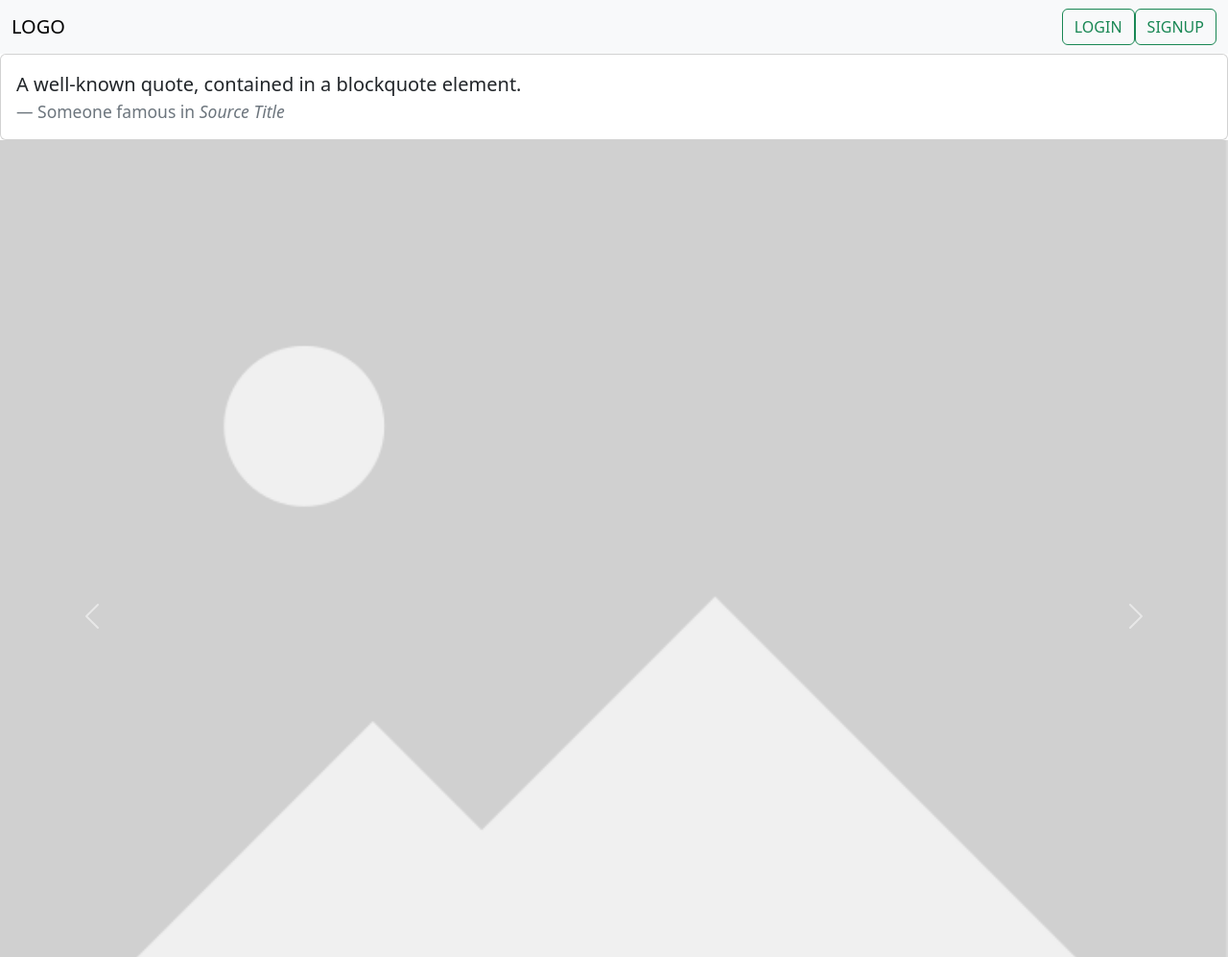
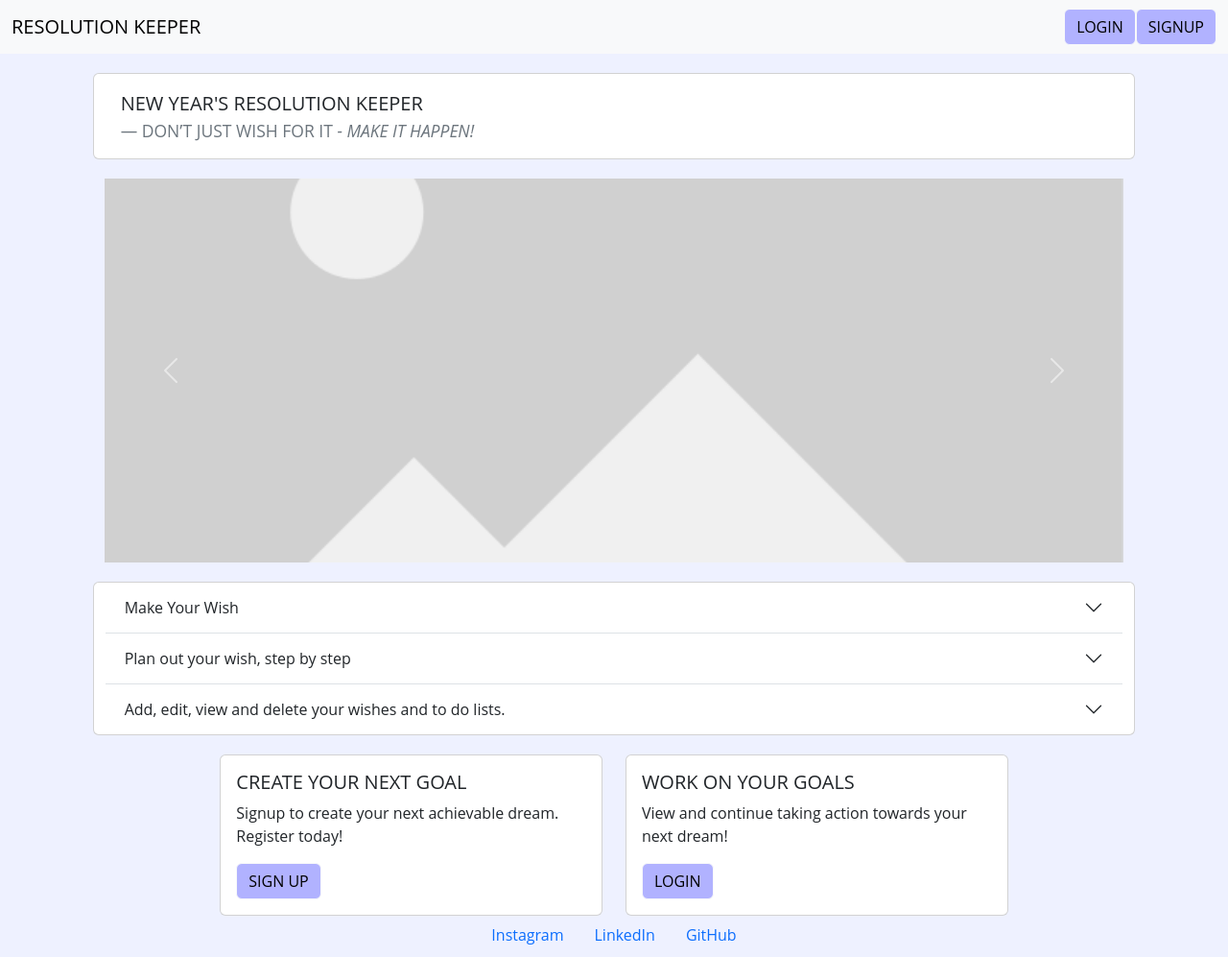
Before and after one commit to markohautala/portfolio-project-4, a plain HTML site: page index.html in a window 1280 px wide. Shown: the top 997 px of the page at 96% size. Drawn offline with nearby package versions, Linux system fonts and the light colour scheme; files that its build step writes are made by us from their sources.

Commit message:
Add: styles and content to index.html page

```diff
--- a/assets/css/styles.css
+++ b/assets/css/styles.css
@@ -0,0 +1,32 @@
+
+
+body {
+    font-family: 'Open Sans', sans-serif;
+    color: #333;
+    background-color: #EEF1FF
+    ;
+    margin: 0;
+    padding: 0;
+}
+
+/* Header */
+
+
+/* Main Content */
+
+.custom-section {
+    margin-top: 20px;
+}
+
+.style-carousel img {
+    height: 400px !important;
+    width: 100%;
+    object-fit: cover;
+}
+
+.btn {
+    background-color: #B1B2FF;
+}
+
+
+/* Footer */
--- a/index.html
+++ b/index.html
@@ -5,35 +5,35 @@
     <meta name="viewport" content="width=device-width, initial-scale=1">
     <title>New Year's Resolution Keeper</title>
     <link href="https://cdn.jsdelivr.net/npm/bootstrap@5.3.3/dist/css/bootstrap.min.css" rel="stylesheet" integrity="sha384-QWTKZyjpPEjISv5WaRU9OFeRpok6YctnYmDr5pNlyT2bRjXh0JMhjY6hW+ALEwIH" crossorigin="anonymous">
-    <link href="styles.css" rel="stylesheet">
+    <link href="assets/css/styles.css" rel="stylesheet">
   </head>
   <body>
     <header>
         <section>
             <nav class="navbar bg-body-tertiary">
                 <div class="container-fluid">
-                  <a class="navbar-brand">LOGO</a>
+                  <a class="navbar-brand">RESOLUTION KEEPER</a>
                   <form class="d-flex" role="search">
-                    <button class="btn btn-outline-success" type="submit">LOGIN</button>
-                    <button class="btn btn-outline-success" type="submit">SIGNUP</button>
+                    <button class="btn btn-light" type="submit">LOGIN</button>
+                    <button class="btn btn-light" type="submit">SIGNUP</button>
                   </form>
                 </div>
               </nav>
         </section>
     </header>
     <main>
-        <section>
-            <div class="card">
+        <section class="custom-section row justify-content-center">
+            <div class="card col-lg-10 col-md-12">
                 <div class="card-body">
                   <blockquote class="blockquote mb-0">
-                    <p>A well-known quote, contained in a blockquote element.</p>
-                    <footer class="blockquote-footer">Someone famous in <cite title="Source Title">Source Title</cite></footer>
+                    <p>NEW YEAR'S RESOLUTION KEEPER</p>
+                    <footer class="blockquote-footer">DON’T JUST WISH FOR IT <cite title="Source Title">- MAKE IT HAPPEN!</cite></footer>
                   </blockquote>
                 </div>
               </div>
         </section>
-        <section>
-            <div id="carouselExampleInterval" class="carousel slide" data-bs-ride="carousel">
+        <section class="custom-section style-carousel row justify-content-center">
+            <div id="carouselExampleInterval" class="carousel slide col-lg-10 col-md-12" data-bs-ride="carousel">
                 <div class="carousel-inner">
                   <div class="carousel-item active" data-bs-interval="10000">
                     <img src="assets\images\Placeholder-image.png" class="d-block w-100" alt="...">
@@ -55,57 +55,57 @@
                 </button>
               </div>
         </section>
-        <section>
-            <div class="accordion accordion-flush" id="accordionFlushExample">
+        <section class="custom-section row justify-content-center">
+            <div class="accordion accordion-flush card col-lg-10 col-md-12" id="accordionFlushExample">
                 <div class="accordion-item">
                   <h2 class="accordion-header">
                     <button class="accordion-button collapsed" type="button" data-bs-toggle="collapse" data-bs-target="#flush-collapseOne" aria-expanded="false" aria-controls="flush-collapseOne">
-                      Accordion Item #1
+                        Make Your Wish
                     </button>
                   </h2>
                   <div id="flush-collapseOne" class="accordion-collapse collapse" data-bs-parent="#accordionFlushExample">
-                    <div class="accordion-body">Placeholder content for this accordion, which is intended to demonstrate the <code>.accordion-flush</code> class. This is the first item's accordion body.</div>
+                    <div class="accordion-body">For the first time in history, make new year's resolutions that actually come true - because of you.</div>
                   </div>
                 </div>
                 <div class="accordion-item">
                   <h2 class="accordion-header">
                     <button class="accordion-button collapsed" type="button" data-bs-toggle="collapse" data-bs-target="#flush-collapseTwo" aria-expanded="false" aria-controls="flush-collapseTwo">
-                      Accordion Item #2
+                      Plan out your wish, step by step
                     </button>
                   </h2>
                   <div id="flush-collapseTwo" class="accordion-collapse collapse" data-bs-parent="#accordionFlushExample">
-                    <div class="accordion-body">Placeholder content for this accordion, which is intended to demonstrate the <code>.accordion-flush</code> class. This is the second item's accordion body. Let's imagine this being filled with some actual content.</div>
+                    <div class="accordion-body">Once you have created a wish, then you'll create a personalized to do list to actually map out how to reach your goal/goals.</div>
                   </div>
                 </div>
                 <div class="accordion-item">
                   <h2 class="accordion-header">
                     <button class="accordion-button collapsed" type="button" data-bs-toggle="collapse" data-bs-target="#flush-collapseThree" aria-expanded="false" aria-controls="flush-collapseThree">
-                      Accordion Item #3
+                      Add, edit, view and delete your wishes and to do lists.
                     </button>
                   </h2>
                   <div id="flush-collapseThree" class="accordion-collapse collapse" data-bs-parent="#accordionFlushExample">
-                    <div class="accordion-body">Placeholder content for this accordion, which is intended to demonstrate the <code>.accordion-flush</code> class. This is the third item's accordion body. Nothing more exciting happening here in terms of content, but just filling up the space to make it look, at least at first glance, a bit more representative of how this would look in a real-world application.</div>
+                    <div class="accordion-body">Get confidence in knowing that you CAN reach your goals. After you have created your goal/goals, then you can create an account and whenever you like, view, edit and delete your goals and to-do lists as you please.</div>
                   </div>
                 </div>
               </div>
         </section>
-        <section>
-            <div class="row">
+        <section class="custom-section row justify-content-center">
+            <div class="row col-lg-8 col-md-12">
                 <div class="col-sm-6 mb-3 mb-sm-0">
                   <div class="card">
                     <div class="card-body">
-                      <h5 class="card-title">Special title treatment</h5>
-                      <p class="card-text">With supporting text below as a natural lead-in to additional content.</p>
-                      <a href="#" class="btn btn-primary">LOGIN</a>
+                      <h5 class="card-title">CREATE YOUR NEXT GOAL</h5>
+                      <p class="card-text">Signup to create your next achievable dream. Register today!</p>
+                      <a href="#" class="btn btn-light">SIGN UP</a>
                     </div>
                   </div>
                 </div>
                 <div class="col-sm-6">
                   <div class="card">
                     <div class="card-body">
-                      <h5 class="card-title">Special title treatment</h5>
-                      <p class="card-text">With supporting text below as a natural lead-in to additional content.</p>
-                      <a href="#" class="btn btn-primary">SIGNUP</a>
+                      <h5 class="card-title">WORK ON YOUR GOALS</h5>
+                      <p class="card-text">View and continue taking action towards your next dream!</p>
+                      <a href="#" class="btn btn-light">LOGIN</a>
                     </div>
                   </div>
                 </div>
@@ -115,13 +115,13 @@
     <footer>
         <ul class="nav justify-content-center">
             <li class="nav-item">
-              <a class="nav-link" href="#">Link 1</a>
+              <a class="nav-link" href="#">Instagram</a>
             </li>
             <li class="nav-item">
-              <a class="nav-link" href="#">Link 2</a>
+              <a class="nav-link" href="#">LinkedIn</a>
             </li>
             <li class="nav-item">
-              <a class="nav-link" href="#">Link 3</a>
+              <a class="nav-link" href="#">GitHub</a>
             </li>
           </ul>
     </footer>
```
Also changed, not shown: signup.html (added).
